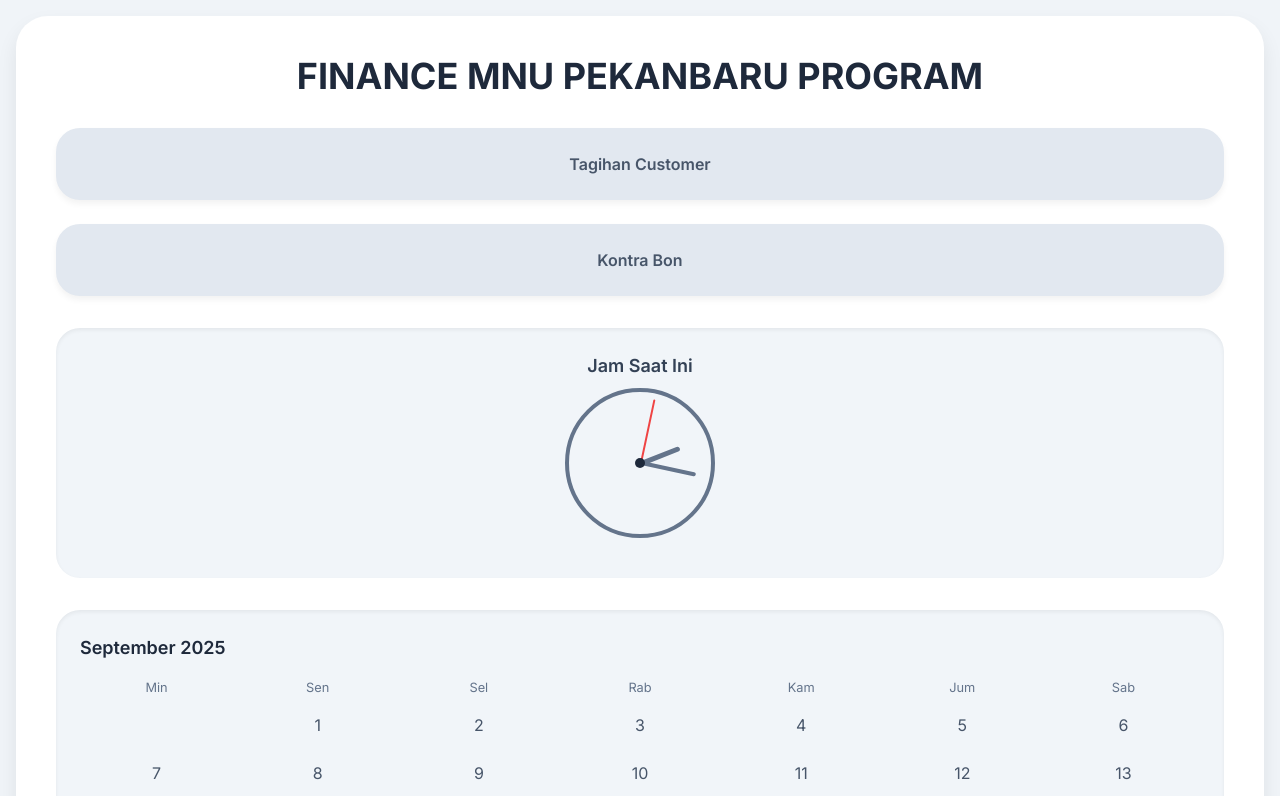
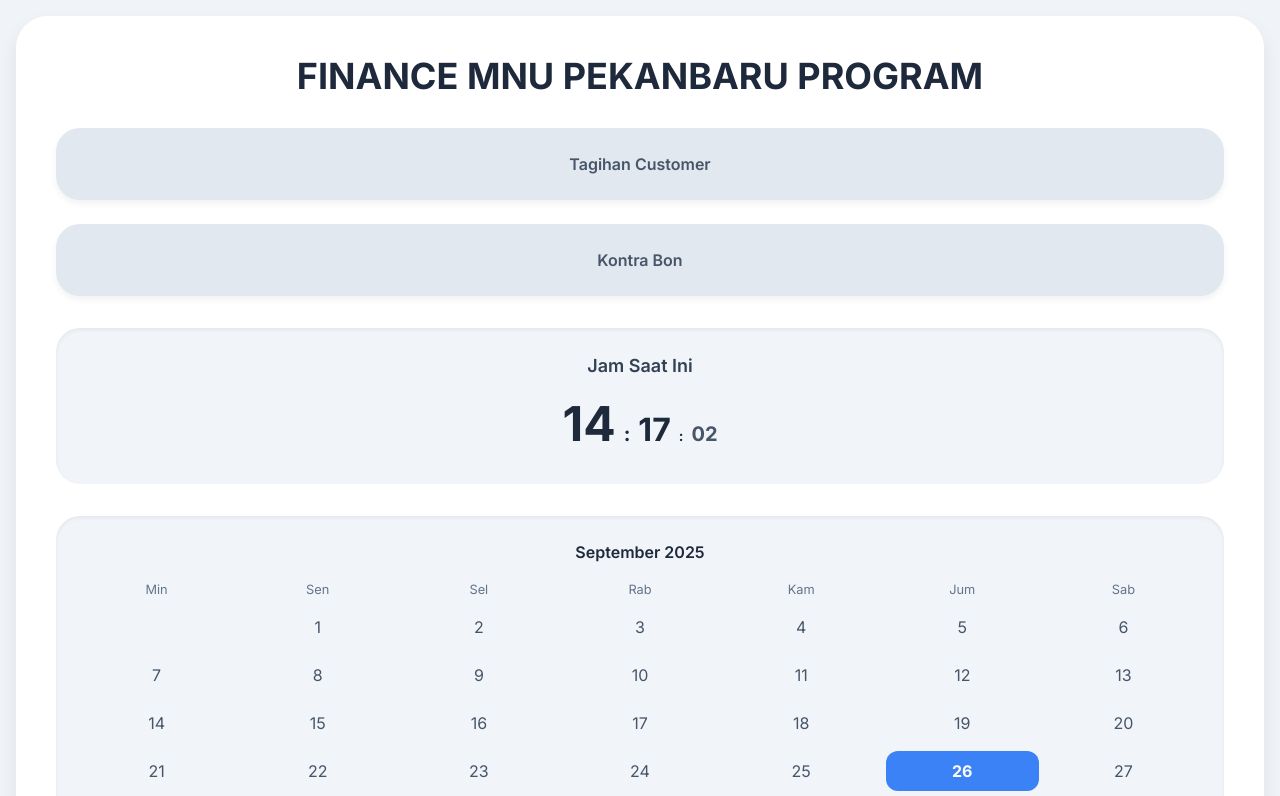
Before and after one commit to kososon/Main_menu, a plain HTML site: page index.html in a window 1280 px wide. Shown: the top 796 px of the page. Drawn offline with nearby package versions, Linux system fonts and the light colour scheme.

Commit message:
Update index.html

```diff
--- a/index.html
+++ b/index.html
@@ -65,44 +65,22 @@
             padding: 1.5rem;
             box-shadow: inset 0 2px 4px rgba(0, 0, 0, 0.06);
         }
-        .clock {
-            position: relative;
-            width: 150px;
-            height: 150px;
-            border: 4px solid #64748b;
-            border-radius: 50%;
-            margin-bottom: 1rem;
+        .digital-clock {
+            display: flex;
+            align-items: baseline;
+            gap: 0.5rem;
+            color: #1e293b;
+            font-weight: 700;
         }
-        .hand {
-            position: absolute;
-            bottom: 50%;
-            left: 50%;
-            transform-origin: bottom;
-            background-color: #64748b;
-            border-radius: 9999px;
+        .digital-clock .hour {
+            font-size: 3rem; /* Larger font size for hour */
         }
-        .hour-hand {
-            width: 5px;
-            height: 40px;
+        .digital-clock .minute {
+            font-size: 2rem; /* Smaller font size for minute */
         }
-        .minute-hand {
-            width: 4px;
-            height: 55px;
-        }
-        .second-hand {
-            width: 2px;
-            height: 65px;
-            background-color: #ef4444; /* Red for the second hand */
-        }
-        .center-dot {
-            position: absolute;
-            top: 50%;
-            left: 50%;
-            width: 10px;
-            height: 10px;
-            background-color: #1e293b;
-            border-radius: 50%;
-            transform: translate(-50%, -50%);
+        .digital-clock .second {
+            font-size: 1.25rem; /* Even smaller font size for second */
+            color: #475569;
         }
         .calendar-container {
             background-color: #f1f5f9;
@@ -113,11 +91,12 @@
         }
         .calendar-header {
             display: flex;
-            justify-content: space-between;
+            justify-content: center;
             align-items: center;
             font-weight: 600;
             color: #1e293b;
             margin-bottom: 1rem;
+            text-align: center;
         }
         .calendar-grid {
             display: grid;
@@ -162,22 +141,21 @@
             </a>
         </div>
 
-        <!-- Real-time Analog Clock -->
+        <!-- Real-time Digital Clock -->
         <div class="clock-container">
             <h3 class="text-lg font-semibold mb-2">Jam Saat Ini</h3>
-            <div class="clock">
-                <div id="hour-hand" class="hand hour-hand"></div>
-                <div id="minute-hand" class="hand minute-hand"></div>
-                <div id="second-hand" class="hand second-hand"></div>
-                <div class="center-dot"></div>
+            <div id="digital-clock" class="digital-clock">
+                <span id="hour" class="hour"></span>
+                <span class="text-xl">:</span>
+                <span id="minute" class="minute"></span>
+                <span class="text-sm">:</span>
+                <span id="second" class="second"></span>
             </div>
         </div>
 
         <!-- Monthly Calendar -->
         <div class="calendar-container">
-            <div class="calendar-header">
-                <div id="month-year" class="text-lg"></div>
-            </div>
+            <div id="calendar-header" class="calendar-header"></div>
             <div id="calendar-grid" class="calendar-grid"></div>
         </div>
 
@@ -185,45 +163,37 @@
     </div>
 
     <script>
-        // Javascript untuk jam analog
-        const hourHand = document.getElementById('hour-hand');
-        const minuteHand = document.getElementById('minute-hand');
-        const secondHand = document.getElementById('second-hand');
+        // Javascript untuk jam digital
+        const updateDigitalClock = () => {
+            const now = new Date();
+            const hour = now.getHours().toString().padStart(2, '0');
+            const minute = now.getMinutes().toString().padStart(2, '0');
+            const second = now.getSeconds().toString().padStart(2, '0');
 
-        function updateClock() {
-            const now = new Date();
-            const seconds = now.getSeconds();
-            const minutes = now.getMinutes();
-            const hours = now.getHours();
+            document.getElementById('hour').textContent = hour;
+            document.getElementById('minute').textContent = minute;
+            document.getElementById('second').textContent = second;
+        };
 
-            const secondsDeg = (seconds / 60) * 360;
-            const minutesDeg = ((minutes + seconds / 60) / 60) * 360;
-            const hoursDeg = ((hours + minutes / 60) / 12) * 360;
-
-            secondHand.style.transform = `rotate(${secondsDeg}deg)`;
-            minuteHand.style.transform = `rotate(${minutesDeg}deg)`;
-            hourHand.style.transform = `rotate(${hoursDeg}deg)`;
-        }
-
-        setInterval(updateClock, 1000);
-        updateClock();
+        setInterval(updateDigitalClock, 1000);
+        updateDigitalClock();
 
         // Javascript untuk kalender
-        function generateCalendar() {
+        const generateCalendar = () => {
             const date = new Date();
             const year = date.getFullYear();
             const month = date.getMonth();
             const today = date.getDate();
 
-            const monthYearText = document.getElementById('month-year');
-            const calendarGrid = document.getElementById('calendar-grid');
-
             const monthNames = ["Januari", "Februari", "Maret", "April", "Mei", "Juni", "Juli", "Agustus", "September", "Oktober", "November", "Desember"];
             const dayNames = ["Min", "Sen", "Sel", "Rab", "Kam", "Jum", "Sab"];
 
-            monthYearText.textContent = `${monthNames[month]} ${year}`;
+            const calendarHeader = document.getElementById('calendar-header');
+            const calendarGrid = document.getElementById('calendar-grid');
 
+            calendarHeader.textContent = `${monthNames[month]} ${year}`;
             calendarGrid.innerHTML = '';
+
             dayNames.forEach(day => {
                 const dayNameElement = document.createElement('div');
                 dayNameElement.className = 'day-name';
@@ -247,7 +217,7 @@
                 }
                 calendarGrid.appendChild(dayNumberElement);
             }
-        }
+        };
 
         generateCalendar();
     </script>
```
